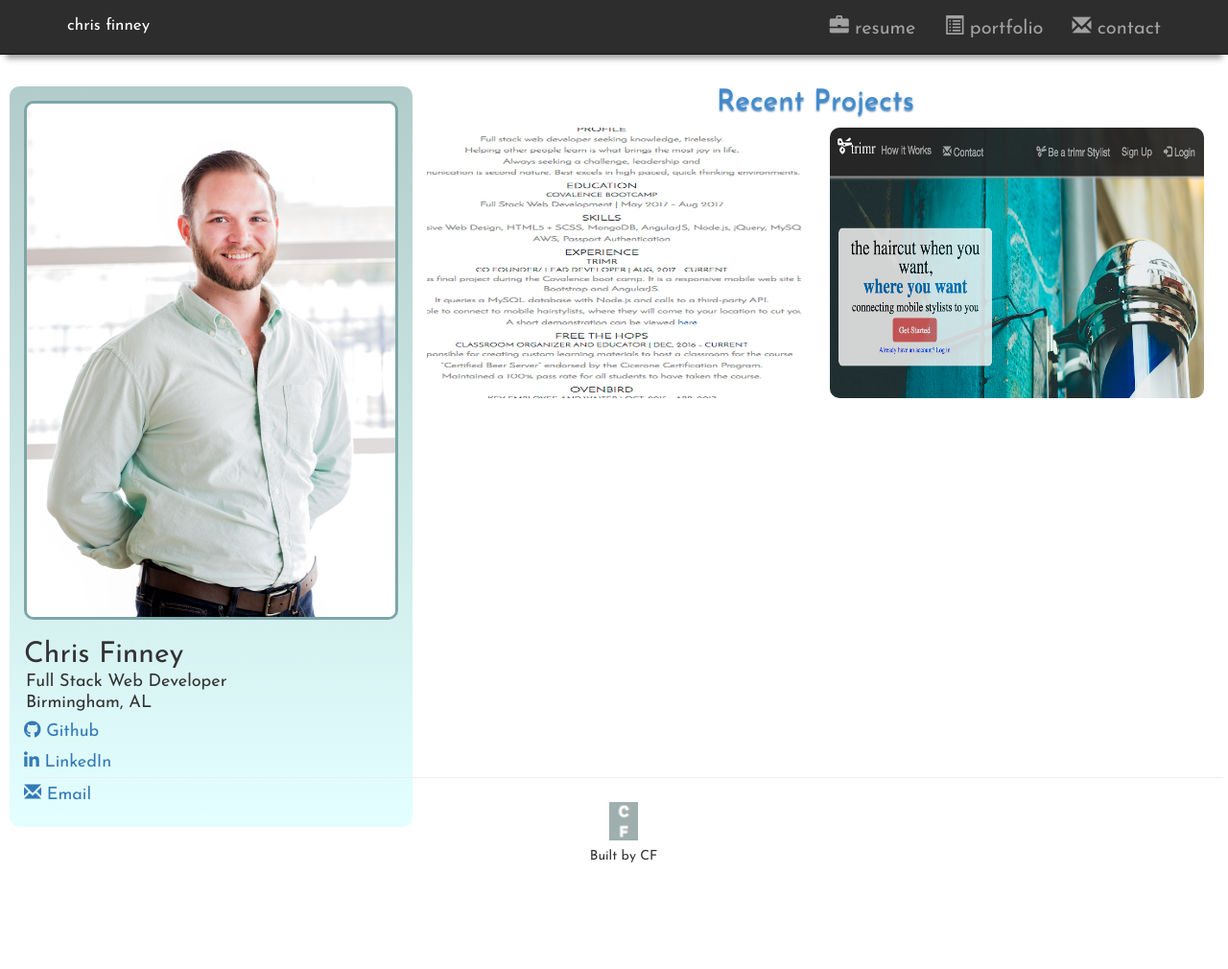
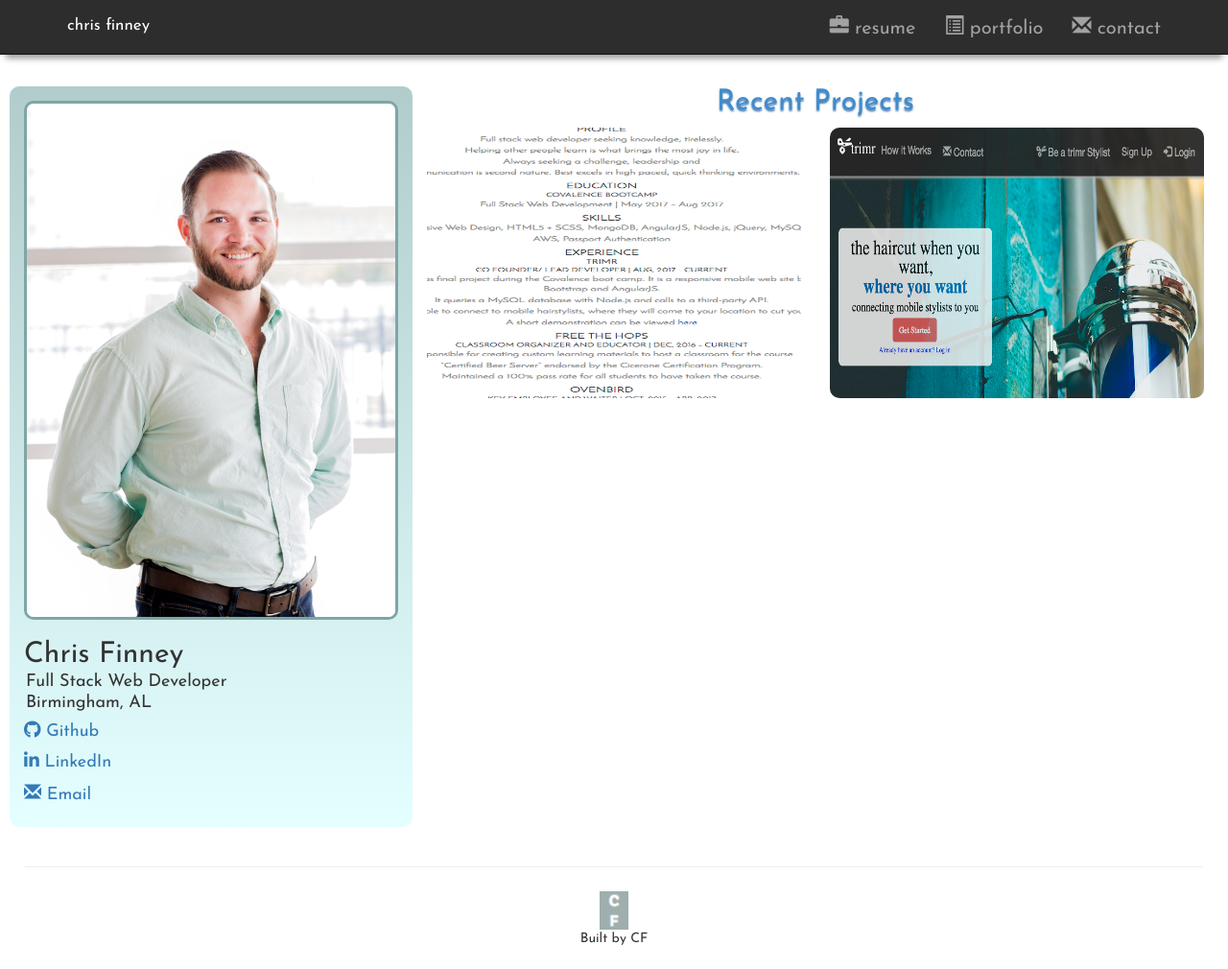
Before and after one commit to CFin86/chrisfinney, a website: page client/index.html in a window 1280 px wide. Shown: the whole page at 96% size. Before the commit the page ends 910 px from the top, so only its background shows below. Drawn offline with nearby package versions, Linux system fonts and the light colour scheme; some packages are replaced by stand-ins of ours.

Commit message:
footer fix

```diff
--- a/client/views/mainFooter.html
+++ b/client/views/mainFooter.html
@@ -1,15 +1,14 @@
-<footer class="footer">
-    <div class="container-fluid">
-        <br>
+<footer class="navbar navbar-absolute-bottom">
+        <div class="container-fluid">
                 <hr>
         <div class="rowBottom" align="center">
             <div class="col-xs-12 col-sm-12">
-                <a class="icon" href="/"><img class="icon" src="/img/badges/cfIcon.png" alt="devLogo"/></a>
+                <a class="icon" href="/"><img class="icon" src="/img/badges/cfIcon.png" alt="builtbyCF"/></a>
             </div>
         </div>
-<br>
+
         <div class="col-xs-12">
-            <p  href="/" align="center" style="margin-top:.7rem; margin-bottom:.7rem;">Built by CF</p>
+            <p  href="/" align="center" style="margin-bottom:0px;">Built by CF</p>
         </div>
     </div>
  </footer>
```
